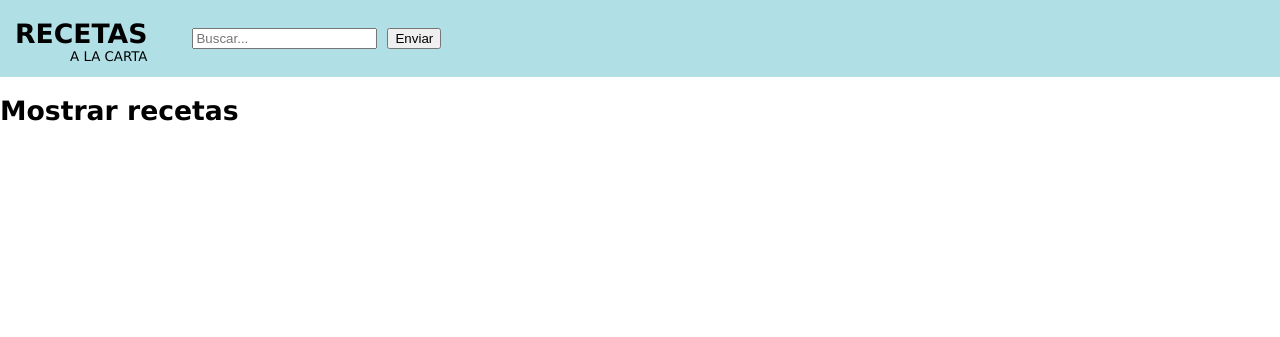
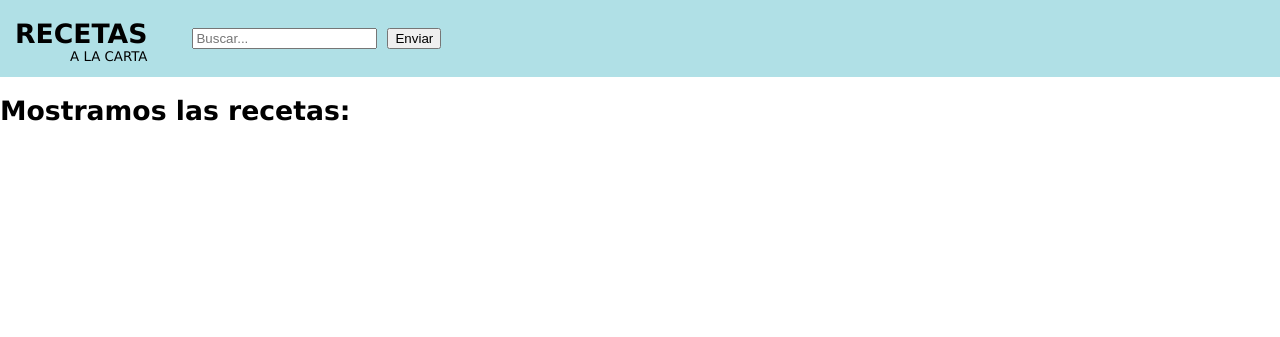
Before and after one commit to pablorom/UGR_ISI_proyecto, a Flask app: template temporal_webscrapping/templates/mostrar.html in a window 1280 px wide. Shown: the top 337 px of the page. Run offline with Flask 2, Linux system fonts and the light colour scheme; the template is opened without the code that fills it, so the values that code supplies are empty.

Commit message:
Muestra recetas (cutre) en html

```diff
--- a/temporal_webscrapping/templates/mostrar.html
+++ b/temporal_webscrapping/templates/mostrar.html
@@ -24,7 +24,7 @@
         </div>
     </header>
     <main>
-        <h1>Mostrar recetas</h1>
+        <h1>Mostramos las recetas:</h1>
         <ul>
         {% for recet in recetas %}
             <li>{{ recet.titulo }}</a>
```
